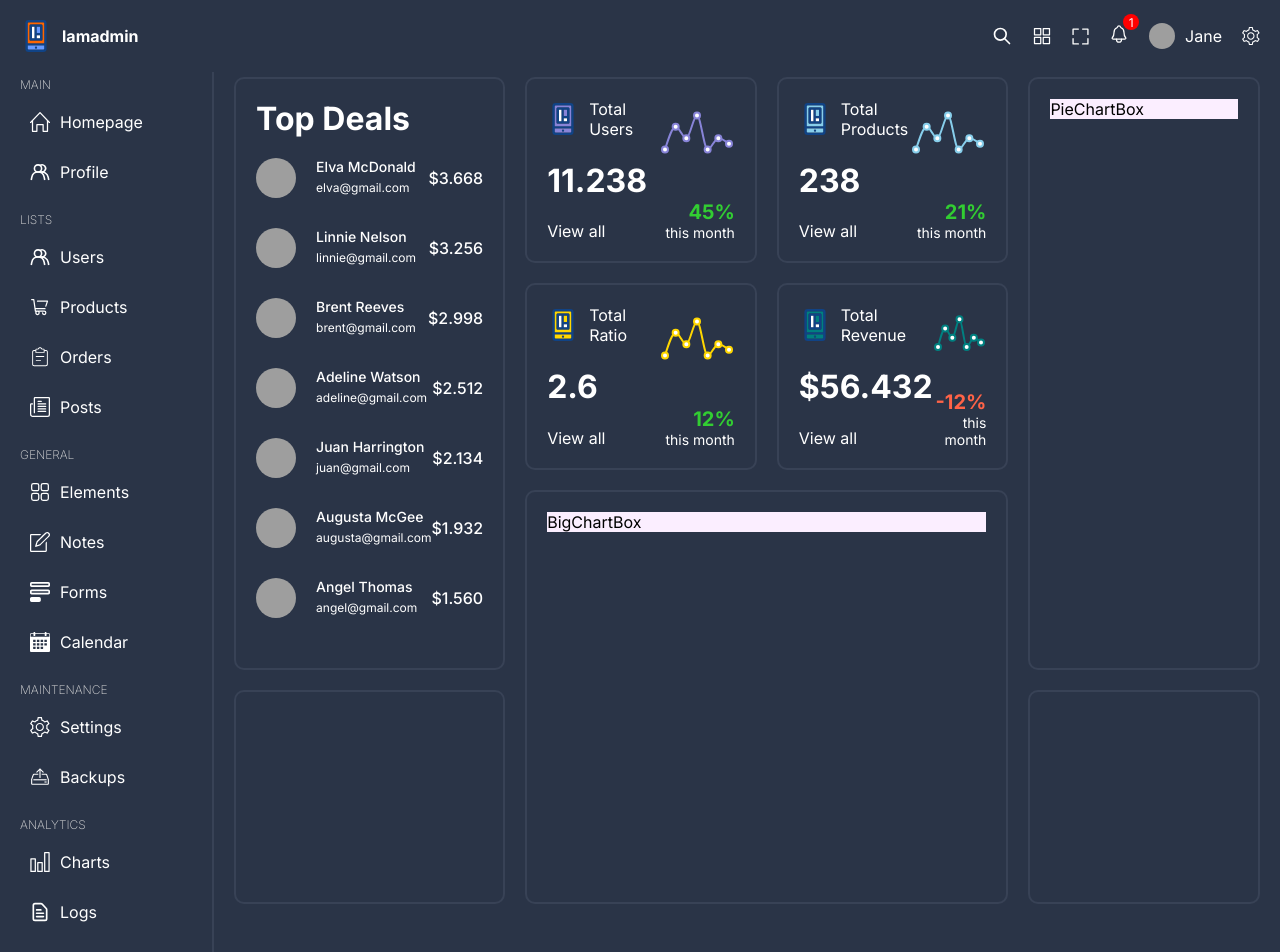
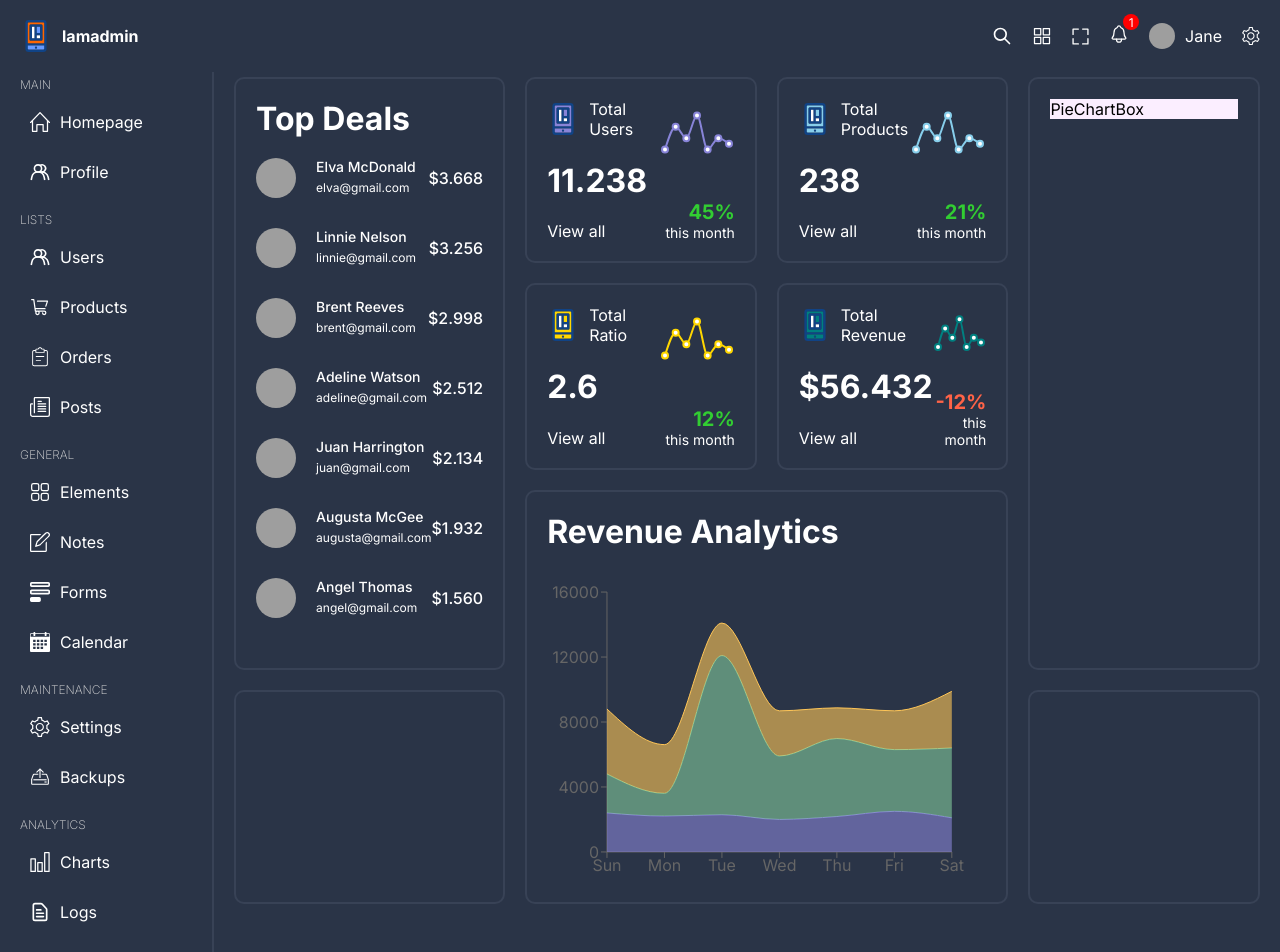
Before and after one commit to rrg1459/react-admin, a React (Vite) app: page / in a window 1280 px wide. Shown: the top 952 px of the page. Built offline with nearby package versions, Linux system fonts and the light colour scheme; grey boxes are pictures that could not be loaded.

Commit message:
Add content and style to BigchartBox

```diff
--- a/src/components/bigChartBox/BigChartBox.tsx
+++ b/src/components/bigChartBox/BigChartBox.tsx
@@ -1,9 +1,100 @@
-import './bigChartBox.scss';
+import {
+  Area,
+  AreaChart,
+  ResponsiveContainer,
+  Tooltip,
+  XAxis,
+  YAxis,
+} from "recharts";
+import "./bigChartBox.scss";
+
+const data = [
+  {
+    name: "Sun",
+    books: 4000,
+    clothes: 2400,
+    electronic: 2400,
+  },
+  {
+    name: "Mon",
+    books: 3000,
+    clothes: 1398,
+    electronic: 2210,
+  },
+  {
+    name: "Tue",
+    books: 2000,
+    clothes: 9800,
+    electronic: 2290,
+  },
+  {
+    name: "Wed",
+    books: 2780,
+    clothes: 3908,
+    electronic: 2000,
+  },
+  {
+    name: "Thu",
+    books: 1890,
+    clothes: 4800,
+    electronic: 2181,
+  },
+  {
+    name: "Fri",
+    books: 2390,
+    clothes: 3800,
+    electronic: 2500,
+  },
+  {
+    name: "Sat",
+    books: 3490,
+    clothes: 4300,
+    electronic: 2100,
+  },
+];
 
 const BigChartBox = () => {
   return (
     <div className="bigChartBox">
-      BigChartBox
+      <h1>Revenue Analytics</h1>
+      <div className="chart">
+        <ResponsiveContainer width="99%" height="100%">
+          <AreaChart
+            data={data}
+            margin={{
+              top: 10,
+              right: 30,
+              left: 0,
+              bottom: 0,
+            }}
+          >
+            <XAxis dataKey="name" />
+            <YAxis />
+            <Tooltip />
+            <Area
+              type="monotone"
+              dataKey="electronic"
+              stackId="1"
+              stroke="#8884d8"
+              fill="#8884d8"
+            />
+            <Area
+              type="monotone"
+              dataKey="clothes"
+              stackId="1"
+              stroke="#82ca9d"
+              fill="#82ca9d"
+            />
+            <Area
+              type="monotone"
+              dataKey="books"
+              stackId="1"
+              stroke="#ffc658"
+              fill="#ffc658"
+            />
+          </AreaChart>
+        </ResponsiveContainer>
+      </div>
     </div>
   );
 };
--- a/src/components/bigChartBox/bigChartBox.scss
+++ b/src/components/bigChartBox/bigChartBox.scss
@@ -1,4 +1,12 @@
 .bigChartBox {
-  background-color: #fbeeff;
-  color: #000;
+  width: 100%;
+  height: 100%;
+  display: flex;
+  flex-direction: column;
+  justify-content: space-between;
+
+  .chart {
+    width: 100%;
+    height: 300px;
+  }
 }
```
